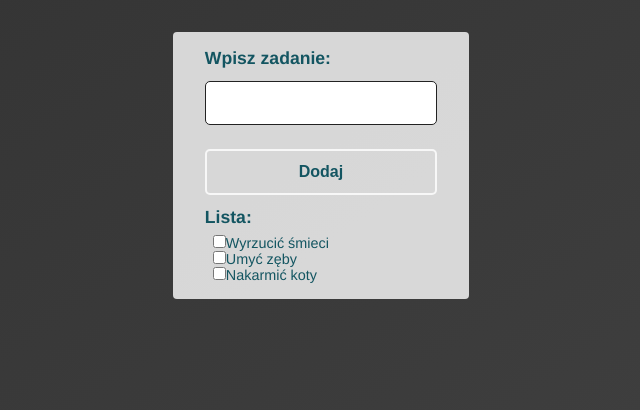
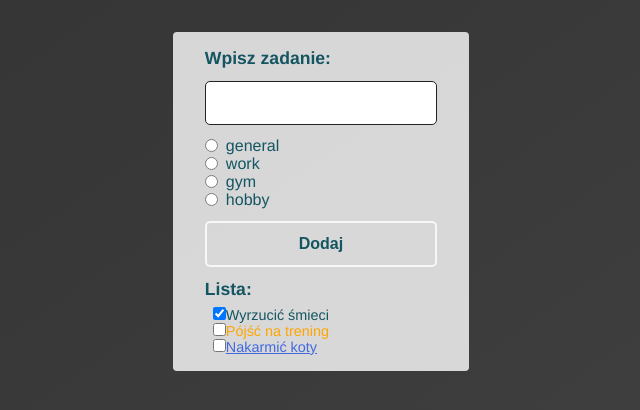
Before and after one commit to Rado9206/typescript, a website: page 03/index.html in a window 1280 px wide. Shown: the whole page, without its empty margins (319-959 px from the left). Drawn offline with Linux system fonts and the light colour scheme.

Commit message:
added optional properties

```diff
--- a/03/index.html
+++ b/03/index.html
@@ -13,7 +13,24 @@
     <form class="container" autocomplete="off">
         <label class="label-name" for="name">Wpisz zadanie:</label>
         <input type="text" id="name" />
-        <ul class="categories"></ul>
+        <ul class="categories">
+            <li>
+                <input type="radio" name="category" value="general" id="category-general" />
+                <label for="category-general">general</label>
+            </li>
+            <li>
+                <input type="radio" name="category" value="work" id="category-work" />
+                <label for="category-work">work</label>
+            </li>
+            <li>
+                <input type="radio" name="category" value="gym" id="category-gym" />
+                <label for="category-gym">gym</label>
+            </li>
+            <li>
+                <input type="radio" name="category" value="hobby" id="category-hobby" />
+                <label for="category-hobby">hobby</label>
+            </li>
+        </ul>
         <button class="add-btn">Dodaj</button>
         <p class="list-title">Lista:</p>
         <ul class="tasks">
--- a/03/src/app.ts
+++ b/03/src/app.ts
@@ -5,20 +5,25 @@ const tasksContainerElement: HTMLElement = document.querySelector('.tasks')
 interface Task {
 	name: string
 	done: boolean
+	category?: string
 }
+
+const categories: string[] = ['general', 'work', 'gym', 'hobby']
 
 const tasks: Task[] = [
 	{
 		name: 'Wyrzucić śmieci',
-		done: false,
+		done: true,
 	},
 	{
-		name: 'Umyć zęby',
+		name: 'Pójść na trening',
 		done: false,
+		category: 'gym',
 	},
 	{
 		name: 'Nakarmić koty',
 		done: false,
+		category: 'work',
 	},
 ]
 
@@ -27,6 +32,9 @@ const render = () => {
 
 	tasks.forEach((task, index) => {
 		const taskElement: HTMLElement = document.createElement('li')
+		if (task.category) {
+			taskElement.classList.add(task.category)
+		}
 
 		const id: string = `task-${index}`
 
--- a/03/style.css
+++ b/03/style.css
@@ -97,3 +97,19 @@ button:hover {
 .work {
 	text-decoration: underline;
 }
+
+.general {
+	color: #333;
+}
+
+.work {
+	color: royalblue;
+}
+
+.gym {
+	color: orange;
+}
+
+.hobby {
+	color: yellowgreen;
+}
```
Also changed, not shown: 03/dist/app.js.
